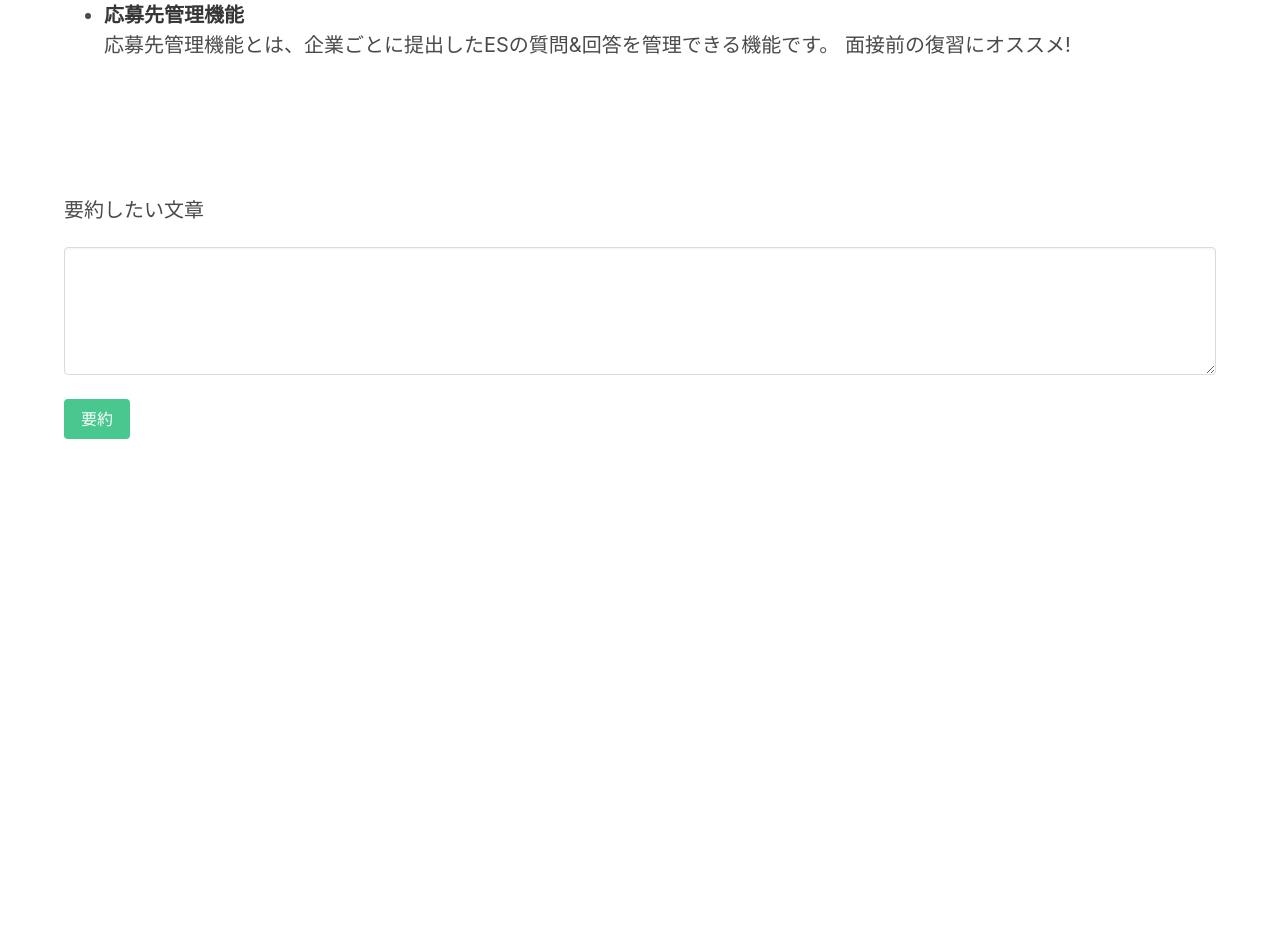
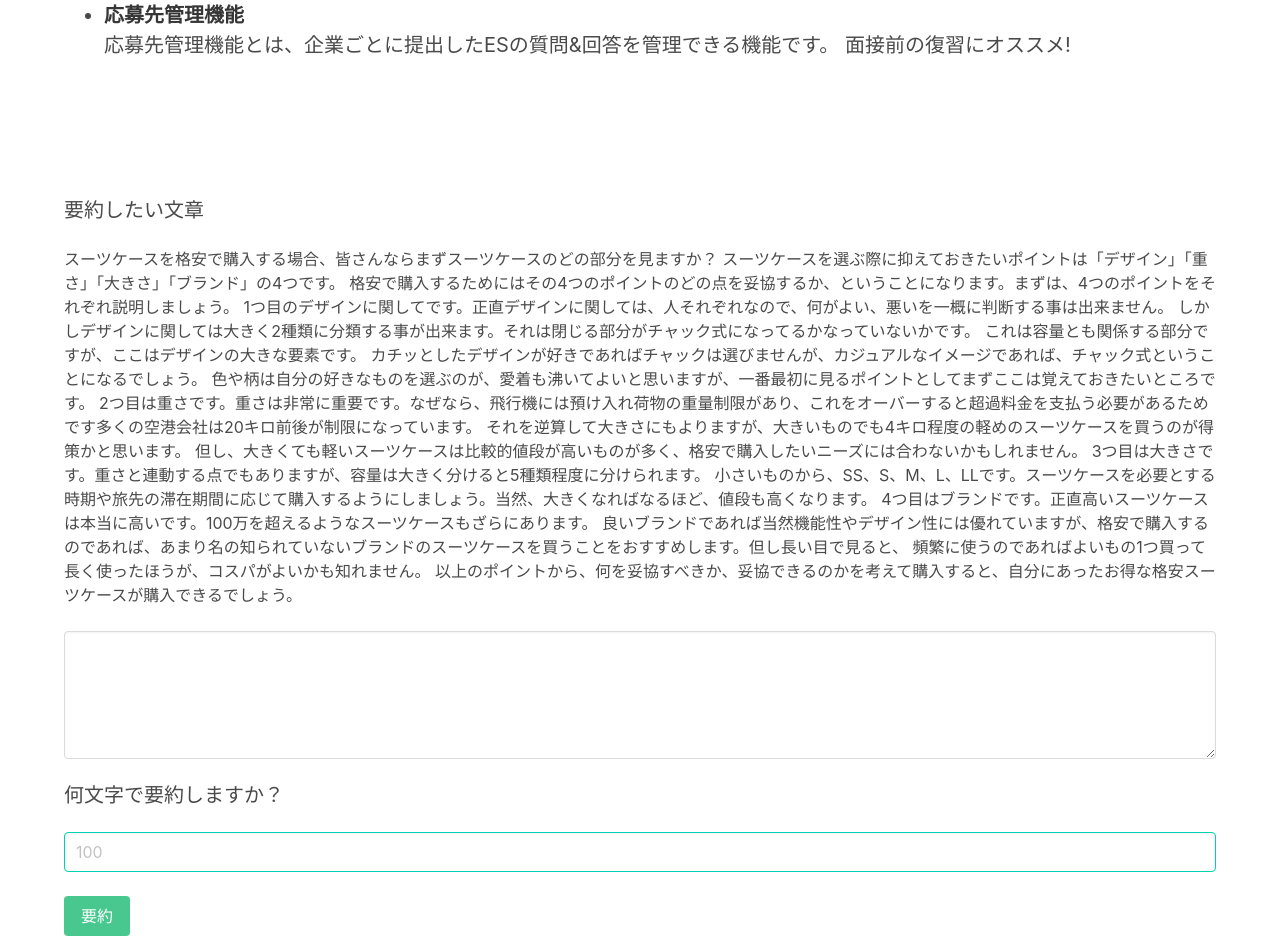
Before and after one commit to tsukaryo/Supporters_Hackathon, a Django app: page / in a window 1280 px wide. Shown: the part 979-1915 px from the top of the page. Before the commit the page ends 1418 px from the top, so only its background shows below. Run offline with Django 3.2, Linux system fonts and the light colour scheme.

Commit message:
バグ修正

```diff
--- a/ESMaker/util/wordcloud.py
+++ b/ESMaker/util/wordcloud.py
@@ -32,7 +32,6 @@ def get_word_str(text):
 def word_cloud(document,filename):
     picture_name = filename +".pdf"
     word_str = get_word_str(document)
-    #wc = WordCloud(font_path=FONT_PATH,max_font_size=80).generate(word_str)
-    #wc.to_file(picture_name)
-    #return os.path.abspath(picture_name)
-    return word_str
+    wc = WordCloud(font_path=FONT_PATH,max_font_size=80).generate(word_str)
+    wc.to_file(picture_name)
+    return os.path.abspath(picture_name)
--- a/ESMaker/views.py
+++ b/ESMaker/views.py
@@ -13,12 +13,23 @@ def index_view(request):
     text_file_path = os.path.join(module_dir, 'util/sample_text.txt')
     print("PATH IS ",os.path.dirname(__file__))
     f = open(text_file_path, 'r')
-    sample_text = f.readlines()
-    # print(sample_text)
+    sample_text = f.read()
     f.close()
     params = {'text': None}
     params["text"] = sample_text
-    print(sample_text)
+
+    if request.method == 'POST':
+        print("要約前：")
+        print(request.POST["length"])
+        max_letter = int(request.POST["length"])
+        summarized_doc = best_summarize_doc(sample_text, max_letter)
+        print("要約後：")
+        print(summarized_doc)
+        params["summarized_answer"] = summarized_doc
+        params["summarized_answer_length"] = len(summarized_doc)
+        print("文字数:", len(summarized_doc), "文字")
+        return render(request, 'index.html',params)
+
     return render(request, 'index.html', params)
 
 
@@ -180,7 +191,6 @@ def CompanyEsPage(request,pk,comp):
     params["questions"] = questions_answers
     print("params[questions]")
     print(params["questions"])
-    print(params["questions"][0])
 
     user = User.objects.get(id=pk)
     params["user"] = user
--- a/templates/index.html
+++ b/templates/index.html
@@ -101,7 +101,18 @@
     <h2 class="subtitle">要約したい文章</h2>
 </div>
 <div class="block">
+    <p> {{text}} </p>
+</div>
+<div class="block">
     <textarea class="textarea" placeholder="" name="answer"></textarea>
+</div>
+
+<div class="block">
+    <h3 class="subtitle">何文字で要約しますか？</h3>
+</div>
+
+<div class="block">
+    <input class="input is-primary" type="number" placeholder="100" name="length">
 </div>
 
 <div class="block">
--- a/templates/wordcloud_test.html
+++ b/templates/wordcloud_test.html
@@ -13,7 +13,11 @@
 
 <p>aaaaa</p>
 <p>{{user.name}}</p>
-<p>{{word_cloud}}</p>
+<p>"{{word_cloud}}"</p>
+<figure>
+    <img src="{% static {{word_cloud}} %}" width="300px" height="200px" >
+</figure>
+
 
 
 </body>
```
Also changed, not shown: 1 other file.
